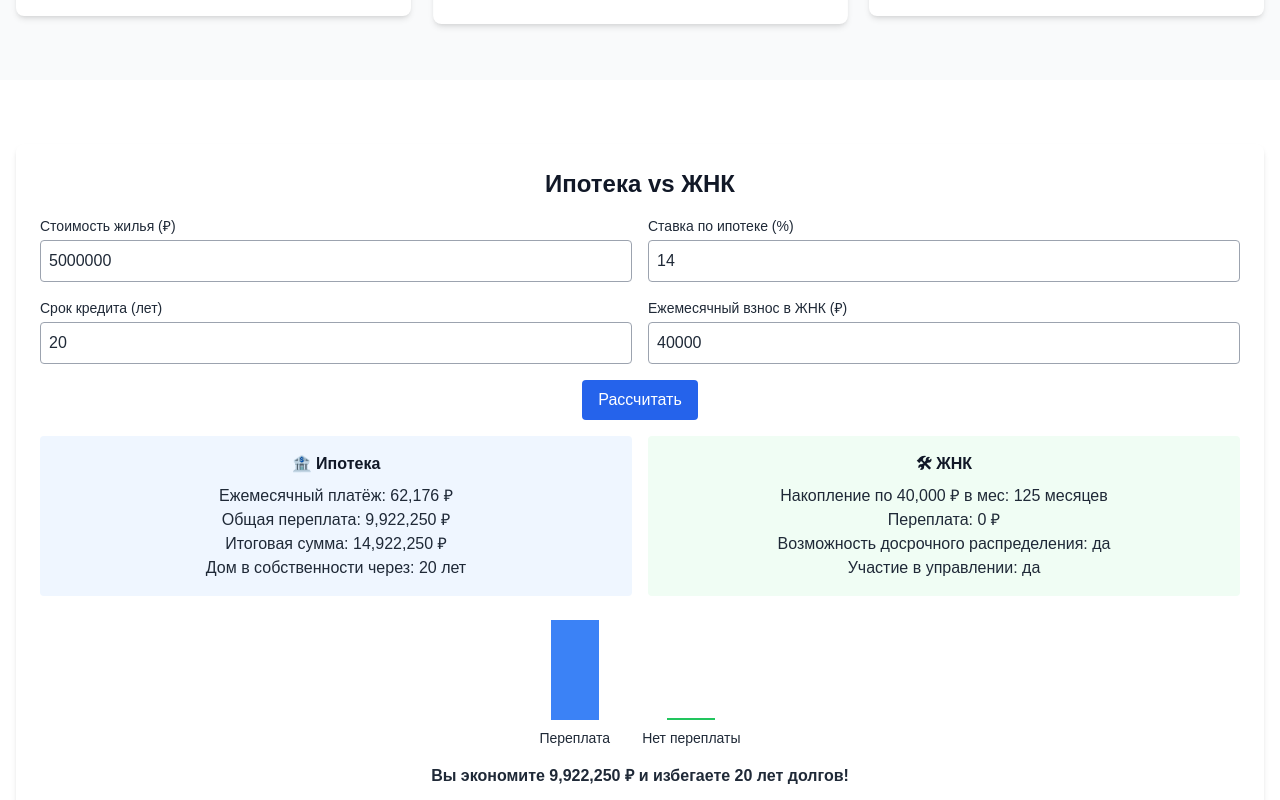
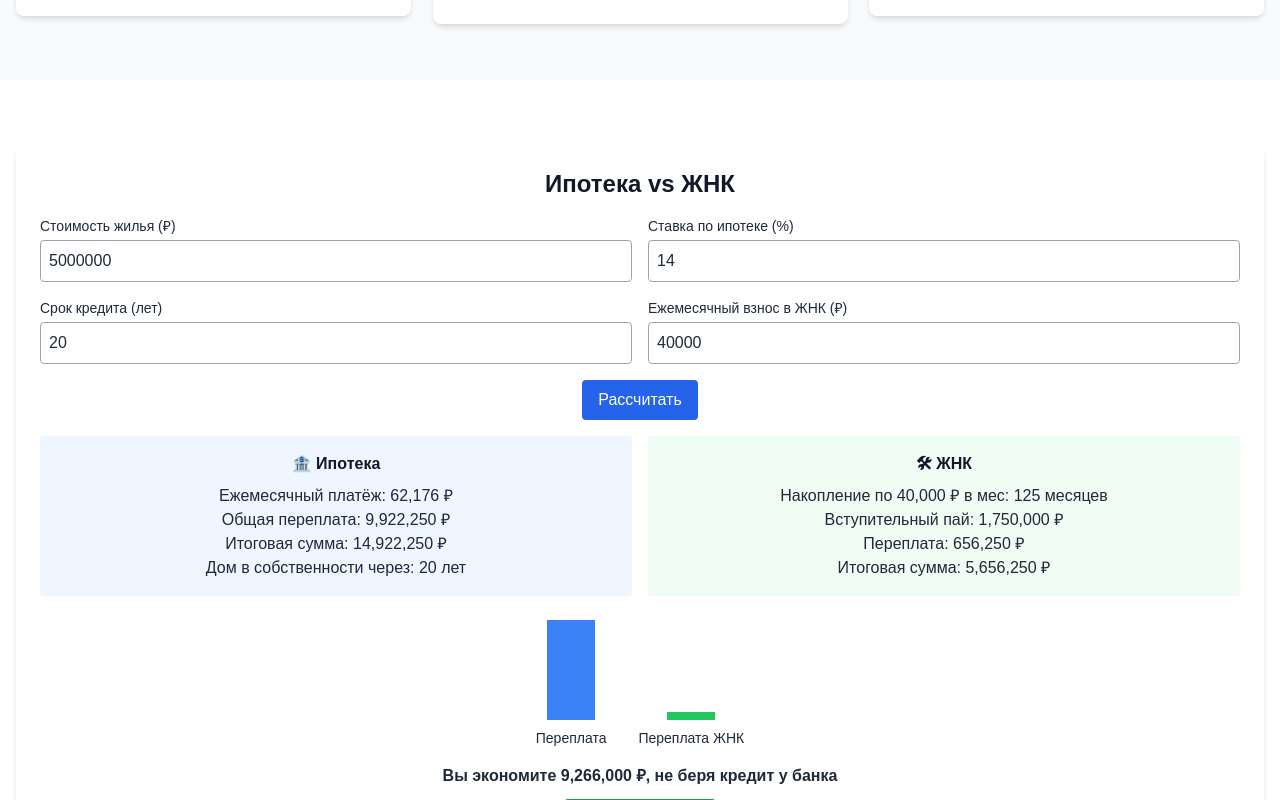
Before and after one commit to maxommsk/artel-platform, a Next.js app: page / in a window 1280 px wide. Both pictures are taken after a click on the button "Рассчитать". Shown: the part 1296-2096 px from the top of the page. Built offline with nearby package versions, Linux system fonts and the light colour scheme.

Commit message:
Update MortgageVsCoopCalculator.tsx

```diff
--- a/src/components/MortgageVsCoopCalculator.tsx
+++ b/src/components/MortgageVsCoopCalculator.tsx
@@ -3,36 +3,59 @@
 import React, { useState } from 'react'
 
 export default function MortgageVsCoopCalculator() {
-  const [propertyPrice, setPropertyPrice] = useState(5000000)
+  const [propertyPrice, setPropertyPrice] = useState(5_000_000)
   const [mortgageRate, setMortgageRate] = useState(14)
   const [termYears, setTermYears] = useState(20)
-  const [monthlyContribution, setMonthlyContribution] = useState(40000)
+  const [monthlyContribution, setMonthlyContribution] = useState(40_000)
   const [showResult, setShowResult] = useState(false)
 
   const calculateMortgage = () => {
-    const P = propertyPrice
+    const S = propertyPrice
     const r = mortgageRate / 100 / 12
     const n = termYears * 12
-    const monthly = r === 0 ? P / n : (P * r * Math.pow(1 + r, n)) / (Math.pow(1 + r, n) - 1)
+    const monthly =
+      r === 0 ? S / n : (S * r * Math.pow(1 + r, n)) / (Math.pow(1 + r, n) - 1)
     const total = monthly * n
-    return { monthly: Math.round(monthly), overpayment: Math.round(total - P), total: Math.round(total) }
+    const overpayment = total - S
+    return {
+      monthly: Math.round(monthly),
+      overpayment: Math.round(overpayment),
+      total: Math.round(total),
+    }
   }
 
   const calculateCoop = () => {
     const months = propertyPrice / monthlyContribution
-    return { months: Math.ceil(months) }
+    const term = months / 12
+    const entryShare = propertyPrice * 0.35
+    const entryFee = propertyPrice * 0.03
+    const membershipFees = propertyPrice * 0.07
+    const reserve = propertyPrice * 0.003 * term
+    const overpayment = entryFee + membershipFees + reserve
+    const total = propertyPrice + overpayment
+    return {
+      months: Math.ceil(months),
+      term,
+      entryShare,
+      entryFee,
+      membershipFees,
+      reserve,
+      overpayment: Math.round(overpayment),
+      total: Math.round(total),
+    }
   }
 
   const mortgage = calculateMortgage()
   const coop = calculateCoop()
-  const savings = mortgage.overpayment
+  const savings = mortgage.overpayment - coop.overpayment
 
   const handleSubmit = (e: React.FormEvent) => {
     e.preventDefault()
     setShowResult(true)
   }
 
-  const barHeight = (value: number) => `${Math.min(100, value / propertyPrice * 100)}%`
+  const maxOverpayment = Math.max(mortgage.overpayment, coop.overpayment)
+  const barHeight = (value: number) => `${Math.min(100, (value / maxOverpayment) * 100)}%`
 
   return (
     <div className="bg-white p-6 rounded-lg shadow-md">
@@ -92,9 +115,9 @@ export default function MortgageVsCoopCalculator() {
             <div className="bg-green-50 p-4 rounded">
               <h4 className="font-bold mb-2">🛠 ЖНК</h4>
               <p>Накопление по {monthlyContribution.toLocaleString()} ₽ в мес: {coop.months} месяцев</p>
-              <p>Переплата: 0 ₽</p>
-              <p>Возможность досрочного распределения: да</p>
-              <p>Участие в управлении: да</p>
+              <p>Вступительный пай: {coop.entryShare.toLocaleString()} ₽</p>
+              <p>Переплата: {coop.overpayment.toLocaleString()} ₽</p>
+              <p>Итоговая сумма: {coop.total.toLocaleString()} ₽</p>
             </div>
           </div>
           <div className="flex items-end justify-center gap-8 h-32">
@@ -103,11 +126,14 @@ export default function MortgageVsCoopCalculator() {
               <span className="mt-2 text-sm">Переплата</span>
             </div>
             <div className="flex flex-col justify-end items-center h-full">
-              <div className="bg-green-500 w-12" style={{ height: '2px' }}></div>
-              <span className="mt-2 text-sm">Нет переплаты</span>
+               <div className="bg-green-500 w-12" style={{ height: barHeight(coop.overpayment) }}></div>
+              <span className="mt-2 text-sm">Переплата ЖНК</span>
             </div>
           </div>
-          <p className="text-center mt-4 font-semibold">Вы экономите {savings.toLocaleString()} ₽ и избегаете {termYears} лет долгов!</p>
+           <p className="text-center mt-4 font-semibold">Вы экономите {savings.toLocaleString()} ₽, не беря кредит у банка</p>
+          <div className="text-center mt-4">
+            <a href="/how-to-join" className="px-4 py-2 bg-green-600 text-white rounded hover:bg-green-700">Вступить в ЖНК</a>
+          </div>
         </div>
       )}
     </div>
```
